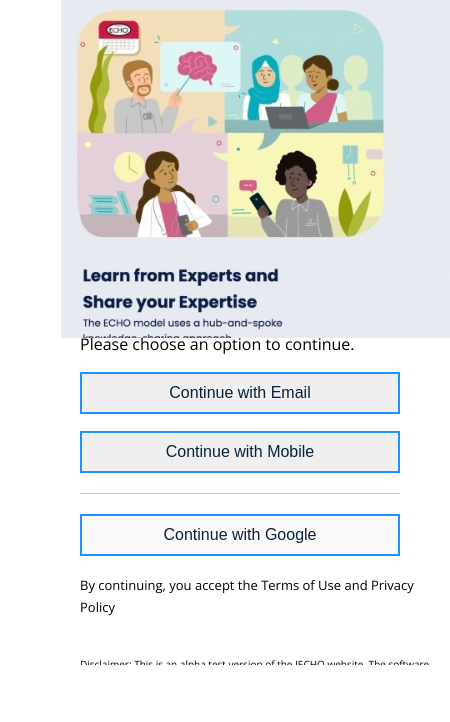
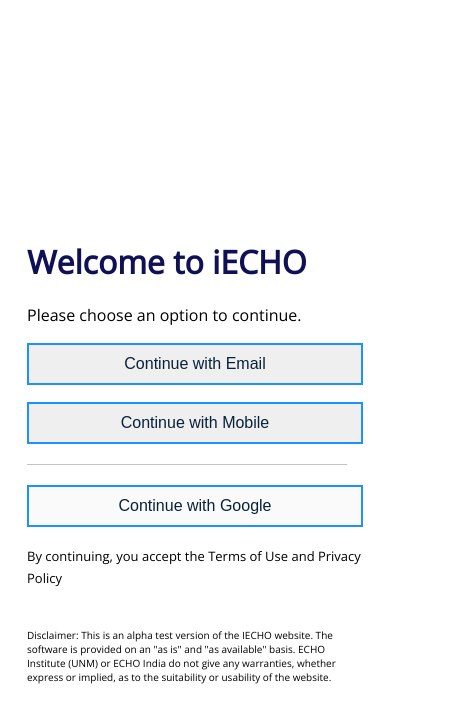
Before and after one commit to Shiw2807/EchoIndiaTest, a plain HTML site: page index.html in a window 390 px wide. Shown: the whole page, 450 px wide, since content can reach past the window. Drawn offline with nearby package versions, Linux system fonts and the light colour scheme.

Commit message:
Update style.css

```diff
--- a/style.css
+++ b/style.css
@@ -89,31 +89,21 @@
     /* Mobile design */
     .container {
         grid-template-columns: 1fr;
-        width: 100vw;
+    }
+
+    .left-side{
+        margin: 27px;
+    }
+
+    .right-side {
+        display: none;
     }
 
     .logo{
         display: none;
     }
 
-    .left-side {
-        top: 10px;
-        width: 100vw;
-        box-sizing: border-box;
-        padding: 20px;
-    }
-
-    .right-side img {
-        src:url("mobile.jpg");
-        position: absolute;
-        top: 0;
-        width: 100vw;
-        height: 40vh;
-        object-fit: cover;
-    }
-
-    .left-side {
-        height: 60vh;
-        overflow-y: hidden;
+    button {
+        width: 100%;
     }
 }
```
